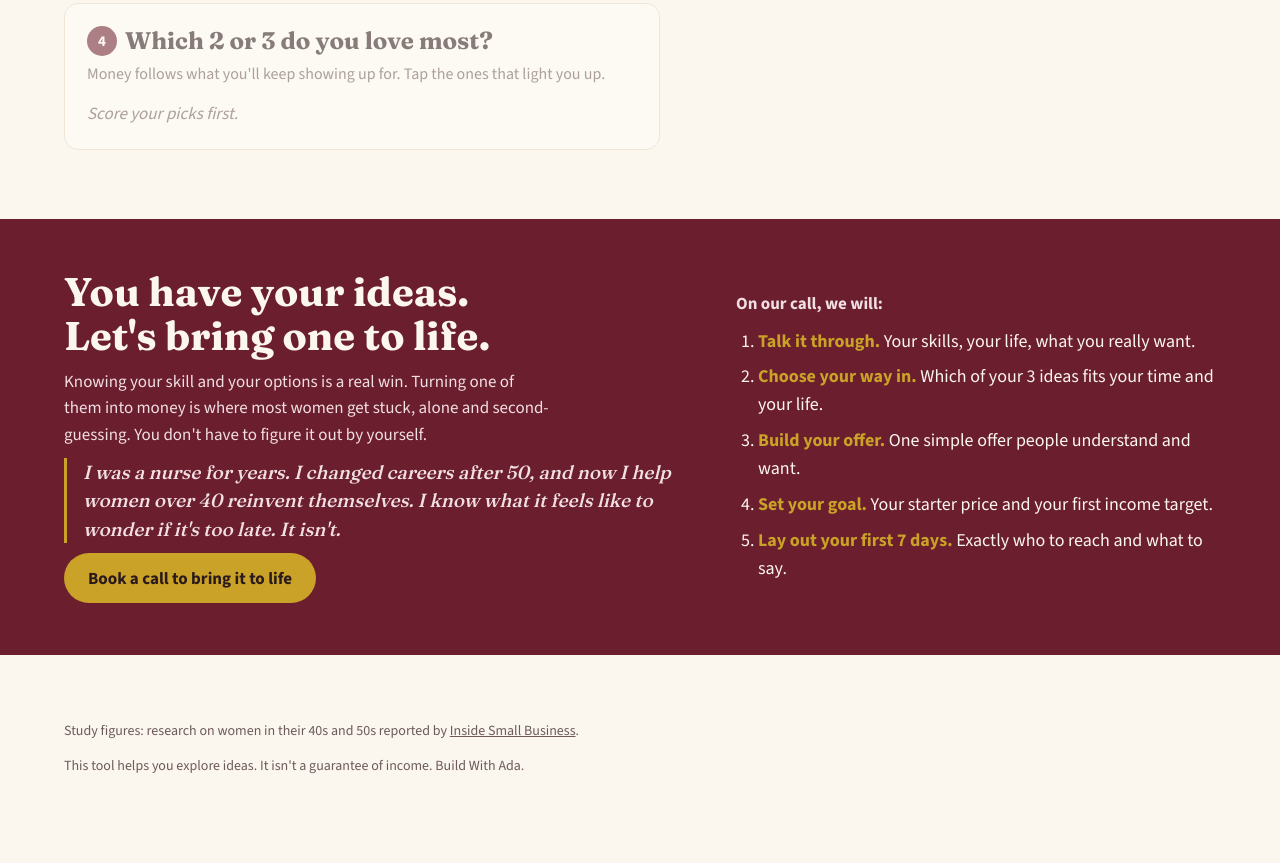
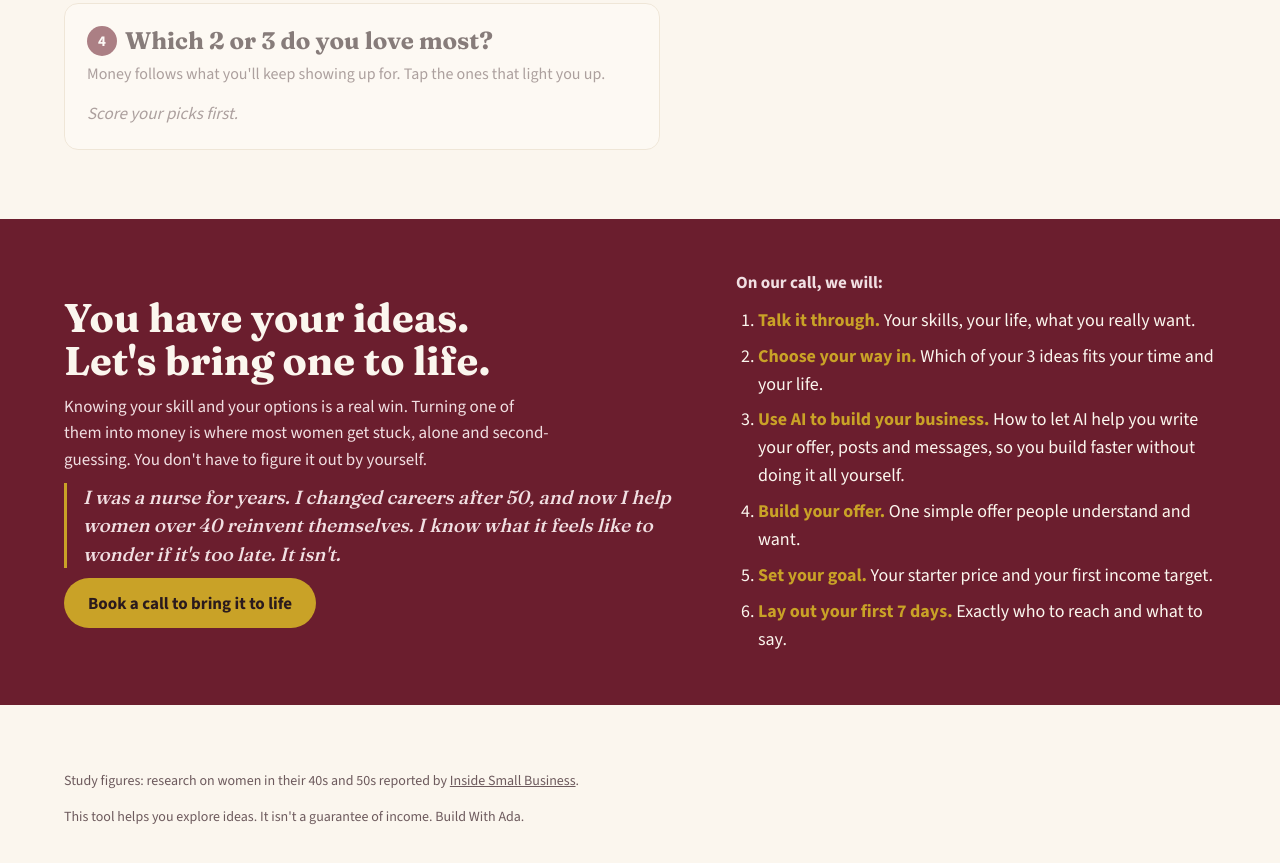
Before and after one commit to linctrader-glitch/skill-finder, a plain HTML site: page index.html in a window 1280 px wide. Shown: the part 1877-2740 px from the top of the page. Before the commit the page ends 2719 px from the top, so only its background shows below. Drawn offline with nearby package versions, Linux system fonts and the light colour scheme.

Commit message:
Add using AI to build your business to the call steps
Co-Authored-By: Claude Opus 5.5 <noreply@anthropic.com>
Claude-Session: https://claude.ai/code/session_01NjBxkxW36PBatzzHnTUVmQ

```diff
--- a/index.html
+++ b/index.html
@@ -185,6 +185,7 @@ footer{font-size:14px;color:var(--soft)}
     <ol>
       <li><b>Talk it through.</b> Your skills, your life, what you really want.</li>
       <li><b>Choose your way in.</b> Which of your 3 ideas fits your time and your life.</li>
+      <li><b>Use AI to build your business.</b> How to let AI help you write your offer, posts and messages, so you build faster without doing it all yourself.</li>
       <li><b>Build your offer.</b> One simple offer people understand and want.</li>
       <li><b>Set your goal.</b> Your starter price and your first income target.</li>
       <li><b>Lay out your first 7 days.</b> Exactly who to reach and what to say.</li>
```
